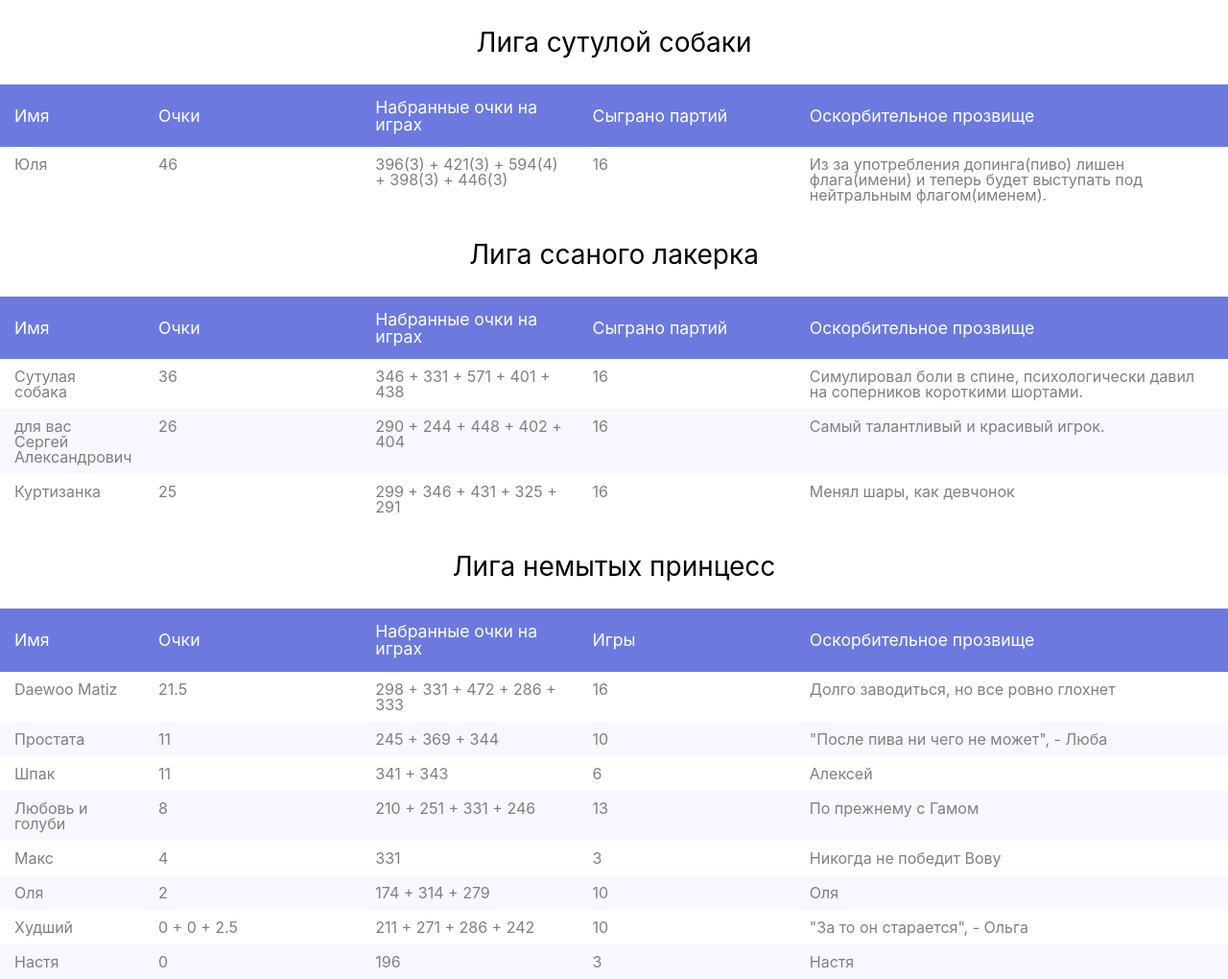
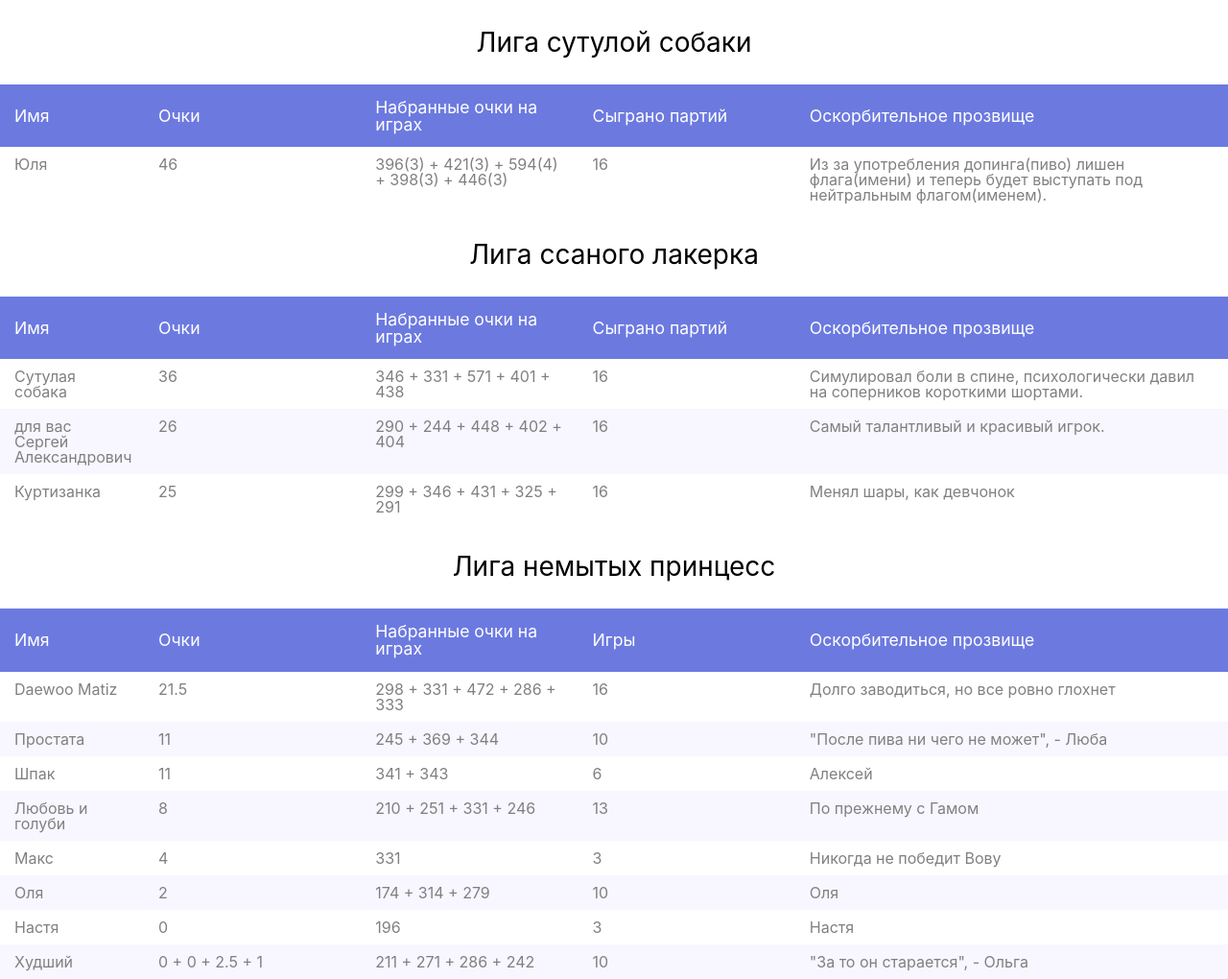
Before and after one commit to IvanofSA/fun-table, a website built with webpack: page src/index.pug in a window 1280 px wide. Shown: the whole page at 96% size. Built offline with nearby package versions, Linux system fonts and the light colour scheme.

Commit message:
fix template

```diff
--- a/src/index.pug
+++ b/src/index.pug
@@ -132,12 +132,7 @@ block content
 				td 174 + 314 + 279
 				td 10
 				td Оля
-			tr
-				td Худший
-				td 0 + 0 + 2.5
-				td 211 + 271 + 286 + 242
-				td 10
-				td "За то он старается", - Ольга
+
 			tr
 				td Настя
 				td 0
@@ -145,7 +140,12 @@ block content
 				td 3
 				td Настя
 
-
+			tr
+				td Худший
+				td 0 + 0 + 2.5 + 1
+				td 211 + 271 + 286 + 242
+				td 10
+				td "За то он старается", - Ольга
 
 
 
```
Also changed, not shown: docs/index.html.
